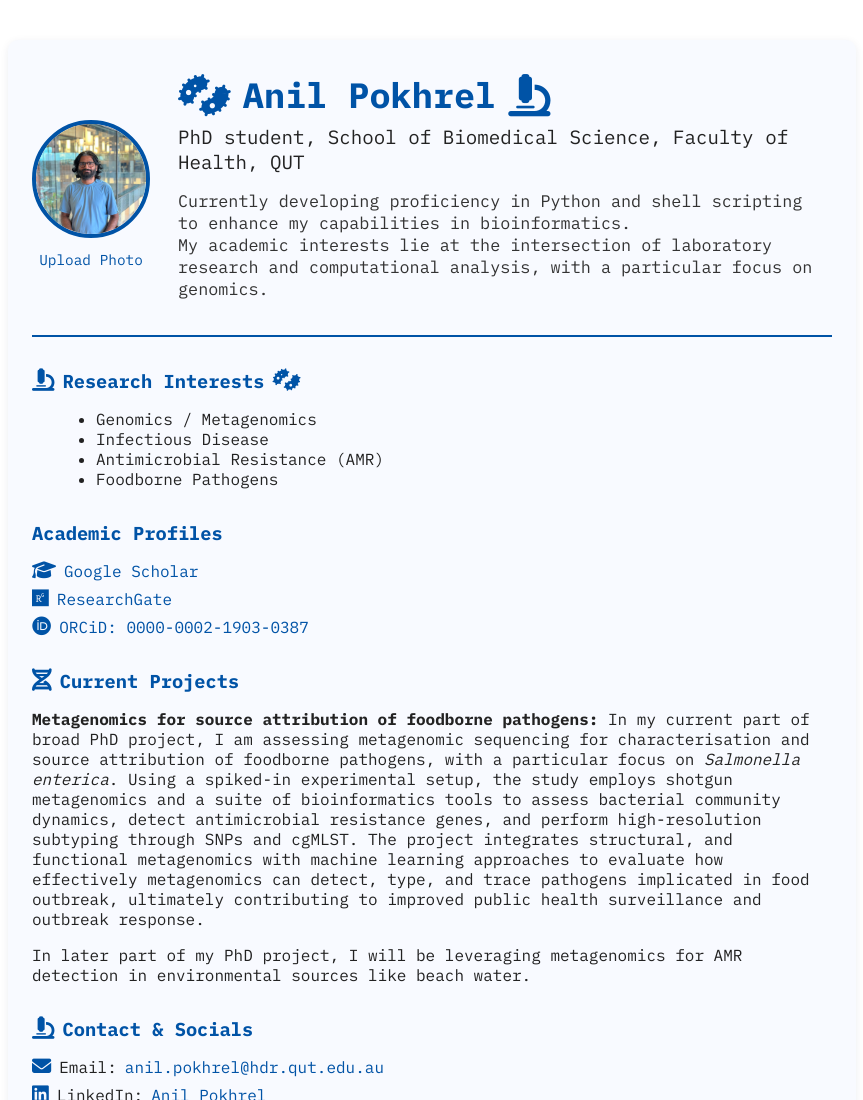
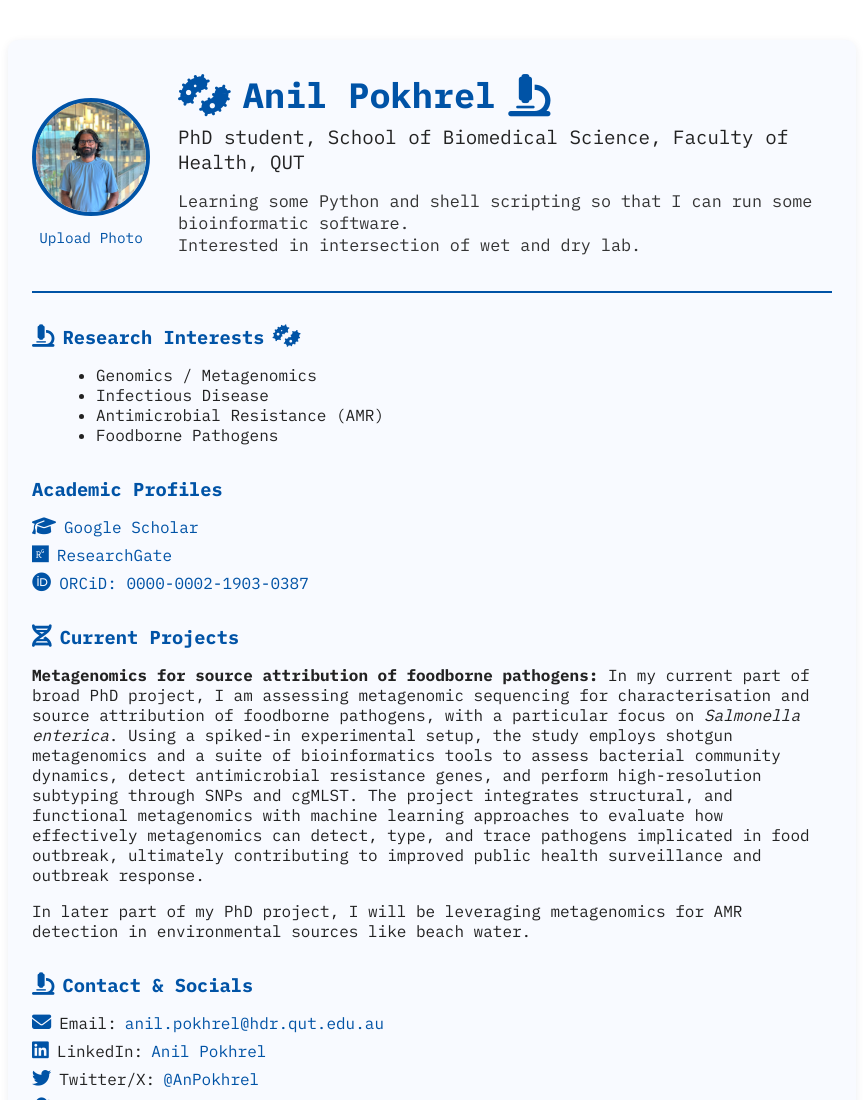
Before and after one commit to AnPokhrel/AnPokhrel.github.io, a plain HTML site: page index.html in a window 1280 px wide. Shown: the top 1100 px of the page, without its empty margins (208-1071 px from the left). Drawn offline with Linux system fonts and the light colour scheme.

Commit message:
Update index.html

```diff
--- a/index.html
+++ b/index.html
@@ -26,8 +26,8 @@
         </h1>
         <h2>PhD student, School of Biomedical Science, Faculty of Health, QUT</h2>
         <p class="short-bio">
-          Currently developing proficiency in Python and shell scripting to enhance my capabilities in bioinformatics.<br>
-          My academic interests lie at the intersection of laboratory research and computational analysis, with a particular focus on genomics.
+          Learning some Python and shell scripting so that I can run some bioinformatic software.<br>
+          Interested in intersection of wet and dry lab.
         </p>
       </div>
     </header>
```
